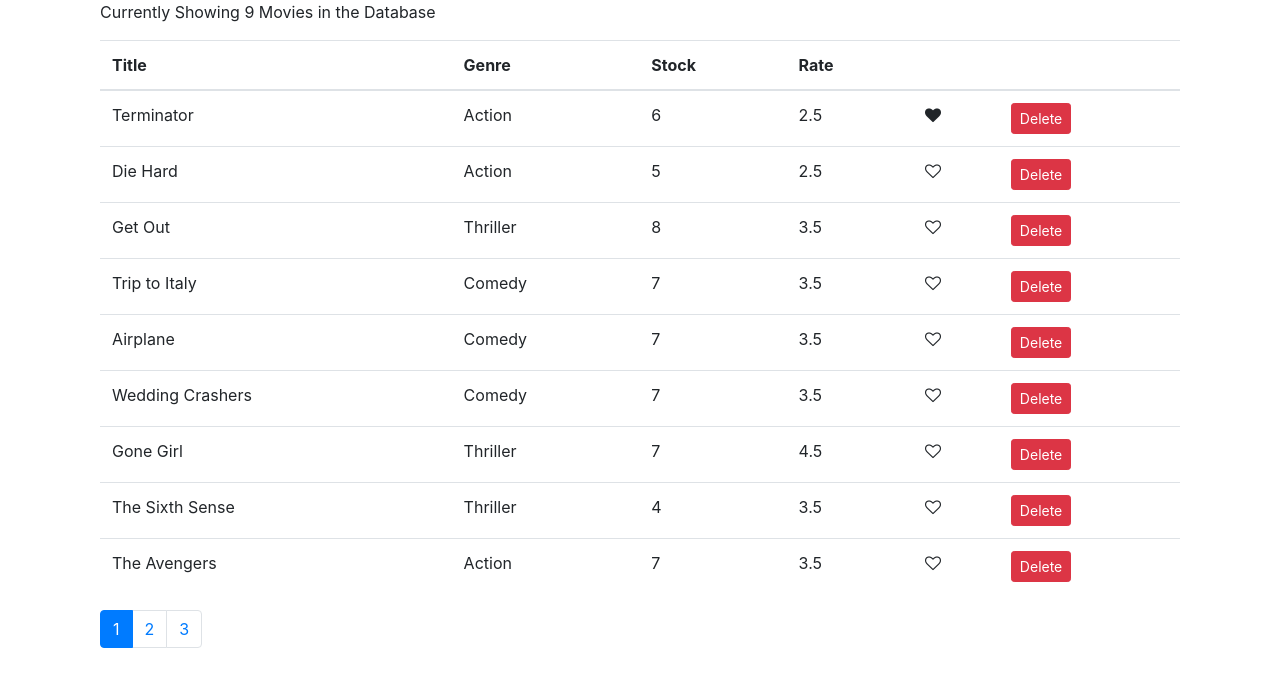
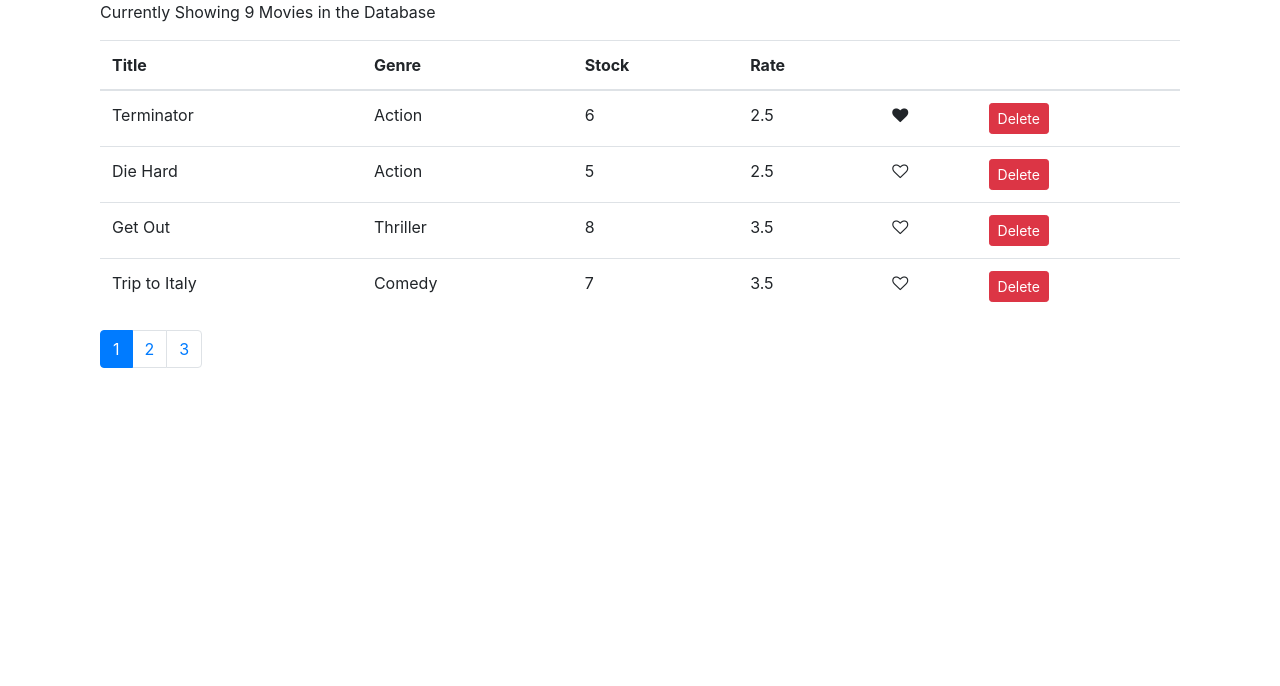
Before and after one commit to sonnn9/-Mastering-React, a React (Create React App) app: page / in a window 1280 px wide. Shown: the top 686 px of the page. Built offline with nearby package versions, Linux system fonts and the light colour scheme.

Commit message:
data movies

```diff
--- a/src/components/movies.jsx
+++ b/src/components/movies.jsx
@@ -2,6 +2,7 @@
 import { getMovies } from "../services/fakeMovieService";
 import Like from "./common/like";
 import Pagination from "./common/pagination";
+import { paginate } from "../utils/paginate";
 
 class Movies extends Component {
     state = {
@@ -29,15 +30,15 @@
 
     render() {
         const {length: count} = this.state.movies;
-        const {pageSize, currentPage} = this.state;
+        const {pageSize, currentPage, movies: allMovies} = this.state;
 
-        if (this.state.movies.length === 0)
-            return <p>Current there is no movies</p>;
+        if (this.state.movies.length === 0) return <p>Current there is no movies</p>;
+
+        const movies = paginate(allMovies, currentPage, pageSize);
+
         return (
             <div className="container">
-                <p>
-                    Currently Showing {this.state.movies.length} Movies in the Database
-                </p>
+                <p>Currently Showing {count} Movies in the Database</p>
                 <table className="table">
                     <thead>
                     <tr>
@@ -50,7 +51,8 @@
                     </tr>
                     </thead>
                     <tbody>
-                    {this.state.movies.map(movie => (
+
+                    {movies.map(movie => (
                         <tr key={movie._id}>
                             <td>{movie.title}</td>
                             <td>{movie.genre.name}</td>
--- /dev/null
+++ b/src/utils/paginate.js
@@ -0,0 +1,9 @@
+import _ from 'lodash';
+
+export function paginate(items, pageNumber, pageSize) {
+    const startIndex = (pageNumber - 1) * pageSize;
+    return _(items)
+        .slice(startIndex)
+        .take(pageSize)
+        .value();
+}
```
